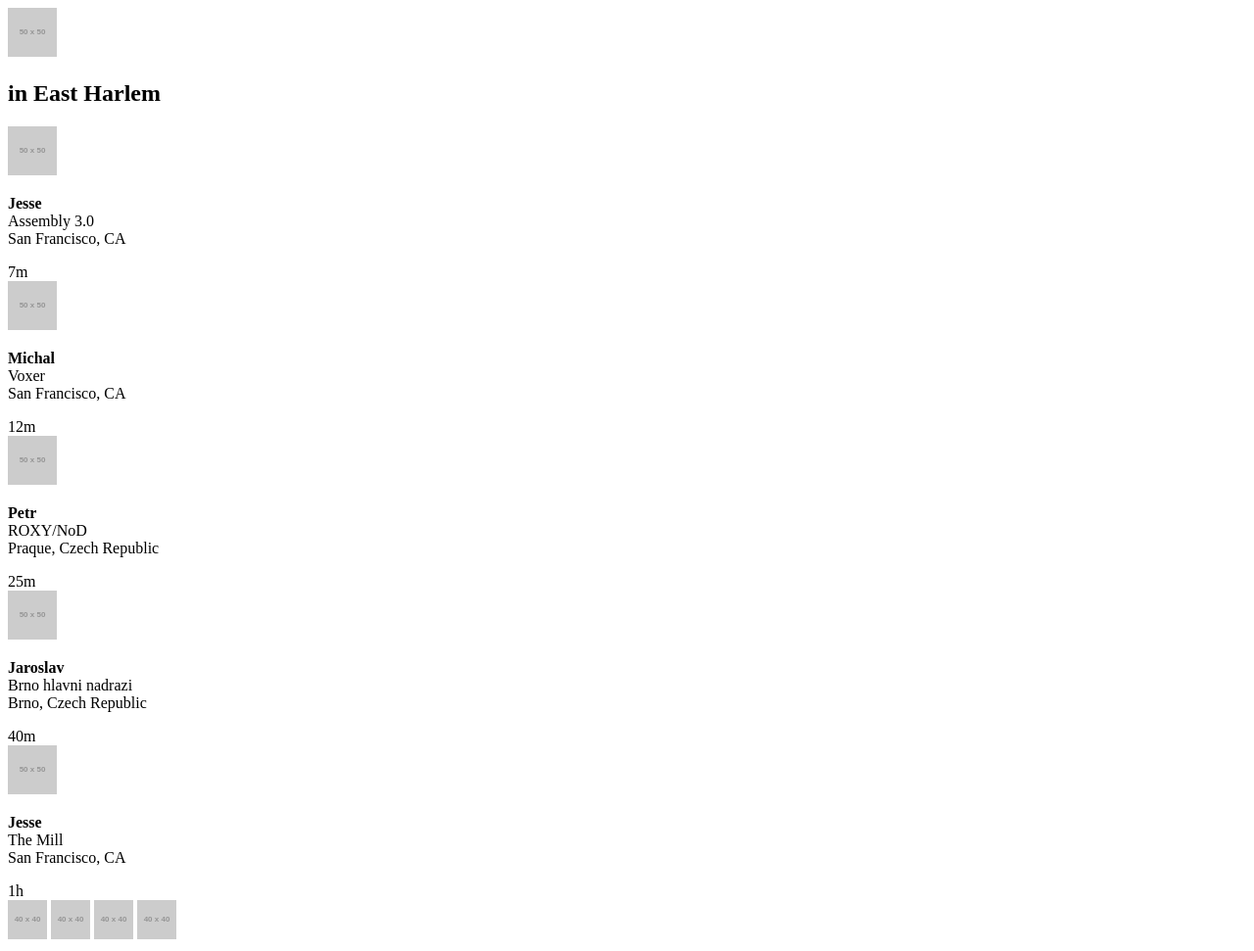
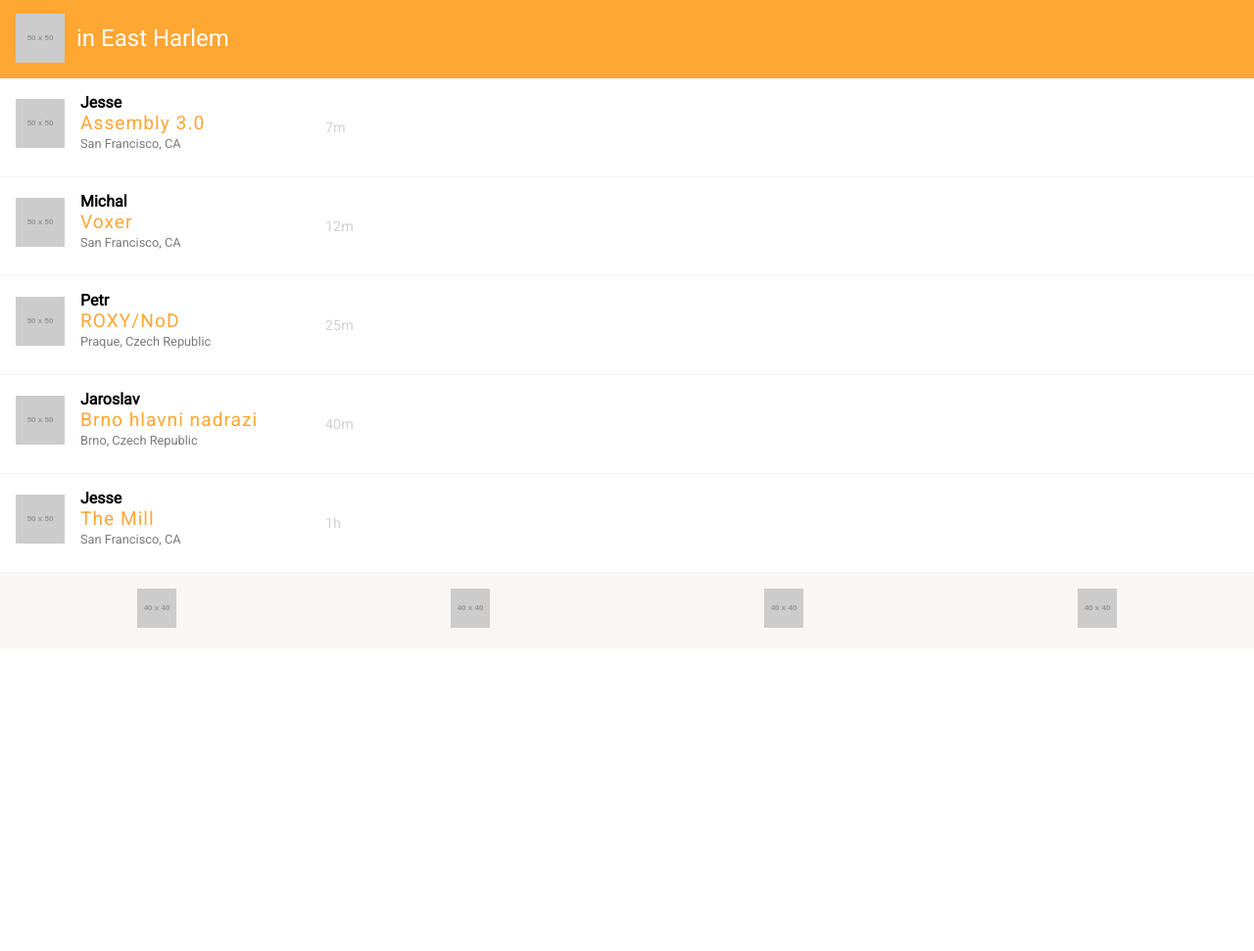
Before and after one commit to AnneliesB/php, a PHP site: page / in a window 1280 px wide. Shown: the whole page at 98% size. After the commit the page ends 641 px from the top, so only its background shows below. Run offline with PHP 8.4, Linux system fonts and the light colour scheme; grey boxes labelled with a size stand in for pictures from a placeholder-image service; some libraries are stand-ins or nearby versions.

Commit message:
header and footer complete

```diff
--- /dev/null
+++ b/05_swarm_arrays/app.css
@@ -0,0 +1,64 @@
+body{
+    font-family: 'Roboto', sans-serif;
+}
+
+header{
+    background-color: #ffa633;
+    display: flex;
+    padding-top: 0.2em;
+    padding-bottom: 0.2em;
+}
+
+header h2{
+    padding-left: 0.5em;
+    color: white;
+    font-weight: lighter;
+}
+
+header img{
+    padding-top: 0.5em;
+    padding-left: 1em;
+}
+
+.post__checkins .container{
+    display: flex;
+    height: 100px;
+    border-bottom: 1px solid #F3F3F3;
+}
+
+
+.container .user--image{
+    padding-top: 1.3em;
+    padding-left: 1em;
+    padding-right: 1em;
+}
+
+.container .post__checkin{
+    width: 250px;
+}
+
+.container .checkin--time{
+    padding-top: 3em;
+    color: #D2D1CF;
+    font-size: 0.9em;
+}
+
+
+.focus{
+    color: #ffa633;
+    font-size: 1.2em;
+    letter-spacing: 1px;
+}
+
+.subtle{
+    color: #7B7B7B;
+    font-size: 0.8em;
+}
+
+footer{
+    display: flex;
+    justify-content: space-around;
+    background-color: #F8F7F5;
+    padding-top: 1em;
+    padding-bottom: 1em;
+}
--- a/05_swarm_arrays/header.inc.php
+++ b/05_swarm_arrays/header.inc.php
@@ -1,4 +1,5 @@
     <header>
-        <img src="https://fakeimg.pl/50x50/" alt="icon user">
-        <h2>in <strong>East Harlem</strong></h2>
+        <div><img src="https://fakeimg.pl/50x50/" alt="icon user"></div>
+
+       <div><h2>in <strong>East Harlem</strong></h2></div>
     </header>
--- a/05_swarm_arrays/index.php
+++ b/05_swarm_arrays/index.php
@@ -48,6 +48,9 @@
 <head>
     <meta charset="UTF-8">
     <meta name="viewport" content="width=device-width, initial-scale=1.0">
+    <link rel="stylesheet" href="app.css">
+    <link rel="stylesheet" href="normalize.css">
+    <link href="https://fonts.googleapis.com/css?family=Roboto" rel="stylesheet">
     <meta http-equiv="X-UA-Compatible" content="ie=edge">
     <title>Swarm</title>
 </head>
@@ -59,14 +62,17 @@
 <div class="post__checkins">
 
             <?php foreach($checkins as $c): ?>
-            <div><?php echo $c["image"]; ?></div>
-            <p class="post__checkin">
-                <strong><?php echo $c["username"]; ?></strong><br>
-                <span><?php echo $c["name-location"]; ?></span><br>
-                <span><?php echo $c["place"]; ?></span>
-            </p>
-            <div><?php echo $c["time"]; ?></div>
-
+            <div class="container">
+                <div class="user--image"><?php echo $c["image"]; ?></div>
+                <div>
+                    <p class="post__checkin">
+                        <strong><?php echo $c["username"]; ?></strong><br>
+                        <span class="focus"><?php echo $c["name-location"]; ?></span><br>
+                        <span class="subtle"><?php echo $c["place"]; ?></span>
+                    </p>
+                </div>
+                <div class="checkin--time"><?php echo $c["time"]; ?></div>
+            </div>
             <?php endforeach; ?>
 
         </div>
```
Also changed, not shown: 05_swarm_arrays/normalize.css (added).
